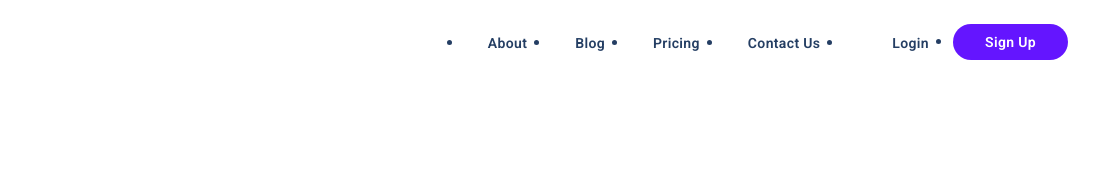
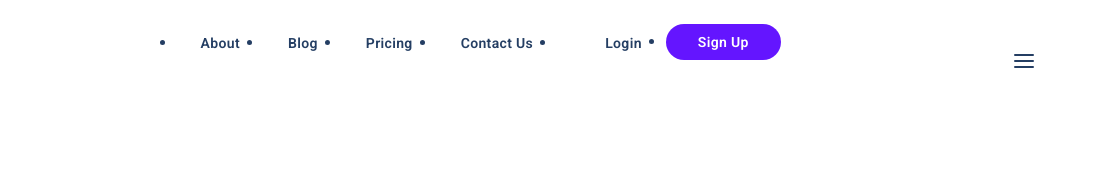
Before and after one commit to ryshoned7-oss/e-final, a plain HTML site: page index.html in a window 1280 px wide. Shown: the top 185 px of the page, 180-1280 px from the left. Drawn offline with Linux system fonts and the light colour scheme.

Commit message:
making progress on nav bar and button

```diff
--- a/style.css
+++ b/style.css
@@ -146,7 +146,7 @@
   position: absolute;
   left: 0;
   bottom: -6px;
-  height: 2px;
+  height: 3px;
   width: 100%;
   background: #6415ff;
   transition: all 300ms ease;
@@ -186,7 +186,7 @@
   border: none;
   border-radius: 500px;
   font-size: 14px;
-  color: #fff;
+  color: ;
   font-weight: bold;
   transition: all 300ms ease;
   cursor: pointer;
@@ -194,7 +194,6 @@
 .btn__menu {
   background-color: transparent;
   border: none;
-  display: none;
   transition: all 300ms ease;
 }
 .btn__menu--svg:hover {
```
